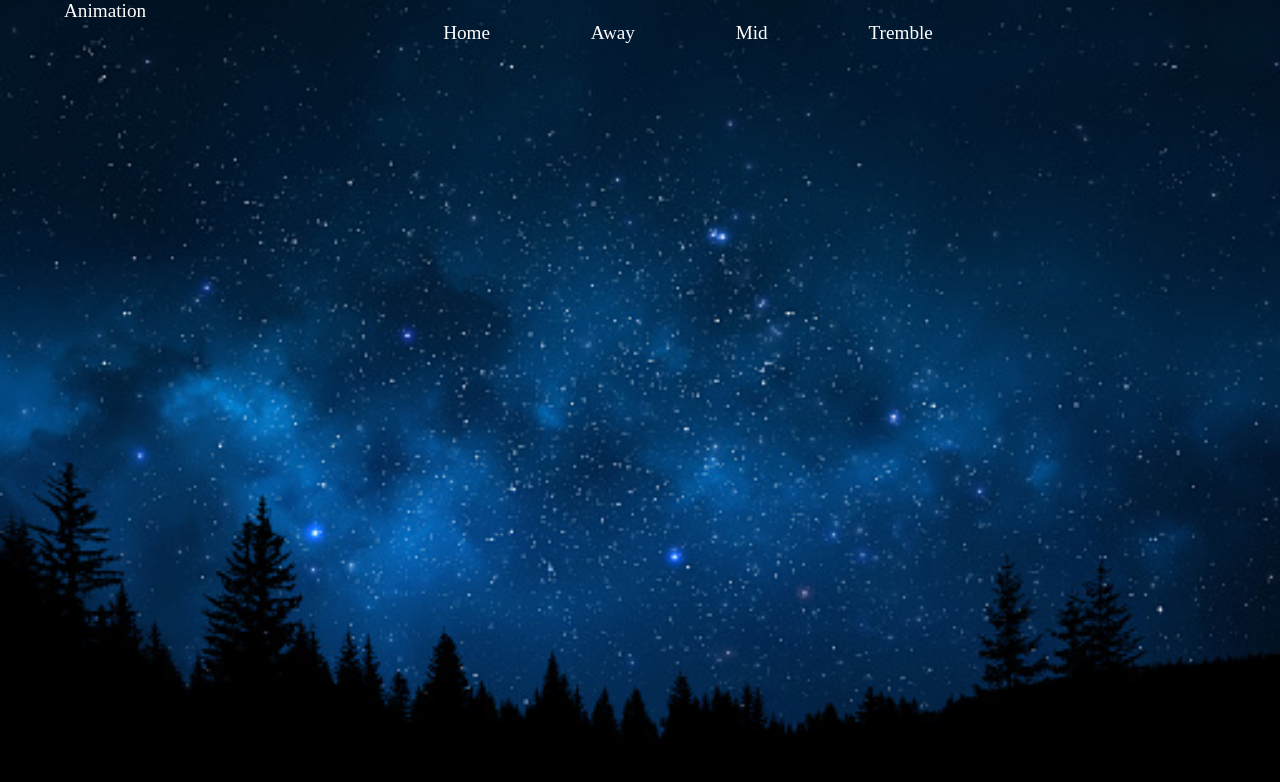
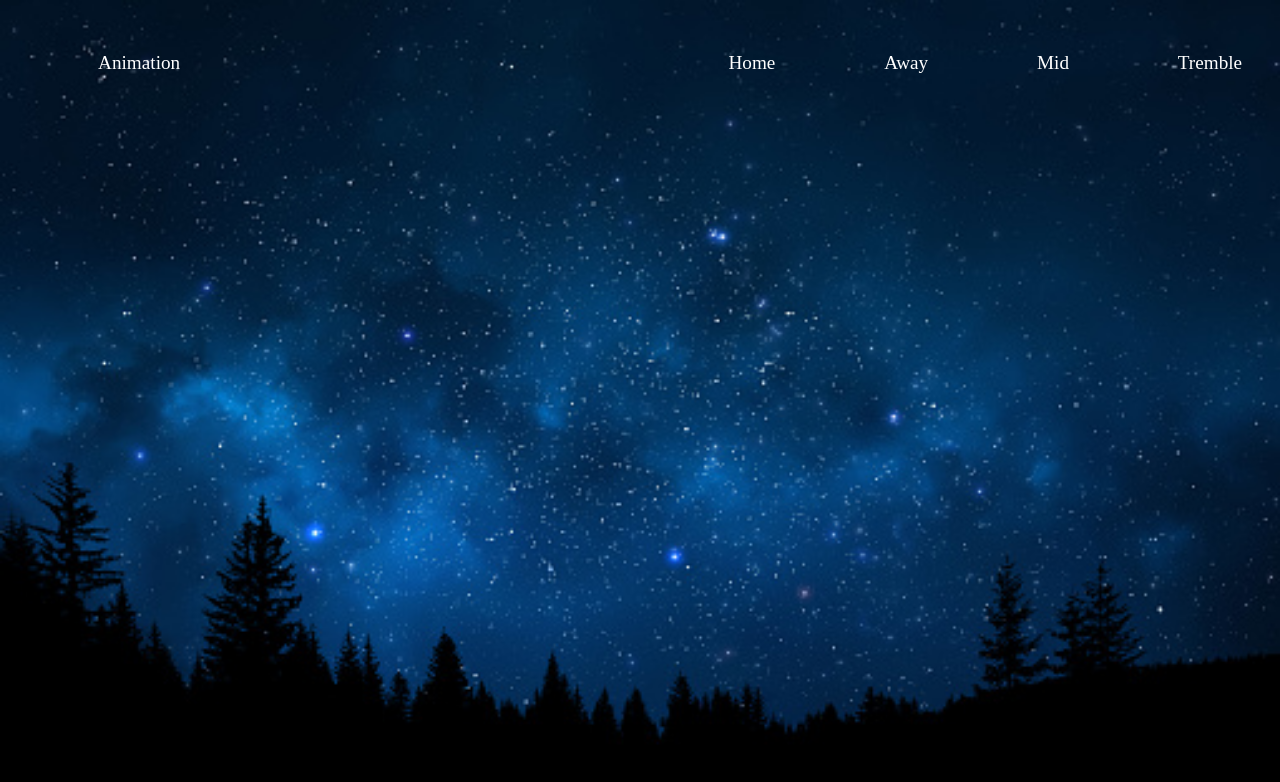
Before and after one commit to Ojuku-Simon/Animation, a plain HTML site: page Index.html in a window 1280 px wide. Drawn offline with Linux system fonts and the light colour scheme.

Commit message:
second commit

```diff
--- a/Index.html
+++ b/Index.html
@@ -11,6 +11,7 @@
 <body>
 
     <header class="head">
+        <div class="hover">
      <a href="#" class="logo">Animation</a>
      <div class="navbar">
         <ul>
@@ -21,6 +22,7 @@
         </ul>
      </div>
 
+    </div>
     </header>
 
 
--- a/Style.css
+++ b/Style.css
@@ -11,7 +11,7 @@ header{
     /* background: #f18000; */
     width: 100%;
     height: 100vh;
-    /* padding: 1.3rem 1%; */
+    padding: 2rem 2%;
     background-image: url(./Night.jpg);
     background-repeat: no-repeat;
     background-size: cover;
@@ -38,7 +38,28 @@ header{
 }
 
 .navbar ul a{
-    margin-left: 6rem;
+    margin-left: 6.5rem;
     color: white;
     list-style: none;
 }
+
+.hover{
+    width: 100%;
+    display: flex;
+    justify-content: space-between;
+    align-items: center;
+    padding: 20px 1%;
+    transition: .7s;
+}
+
+.hover:hover{
+    background: #fff;
+}
+
+.hover:hover .navbar ul a{
+    color: black;
+}
+
+.hover:hover .logo{
+    color: blue;
+}
```
